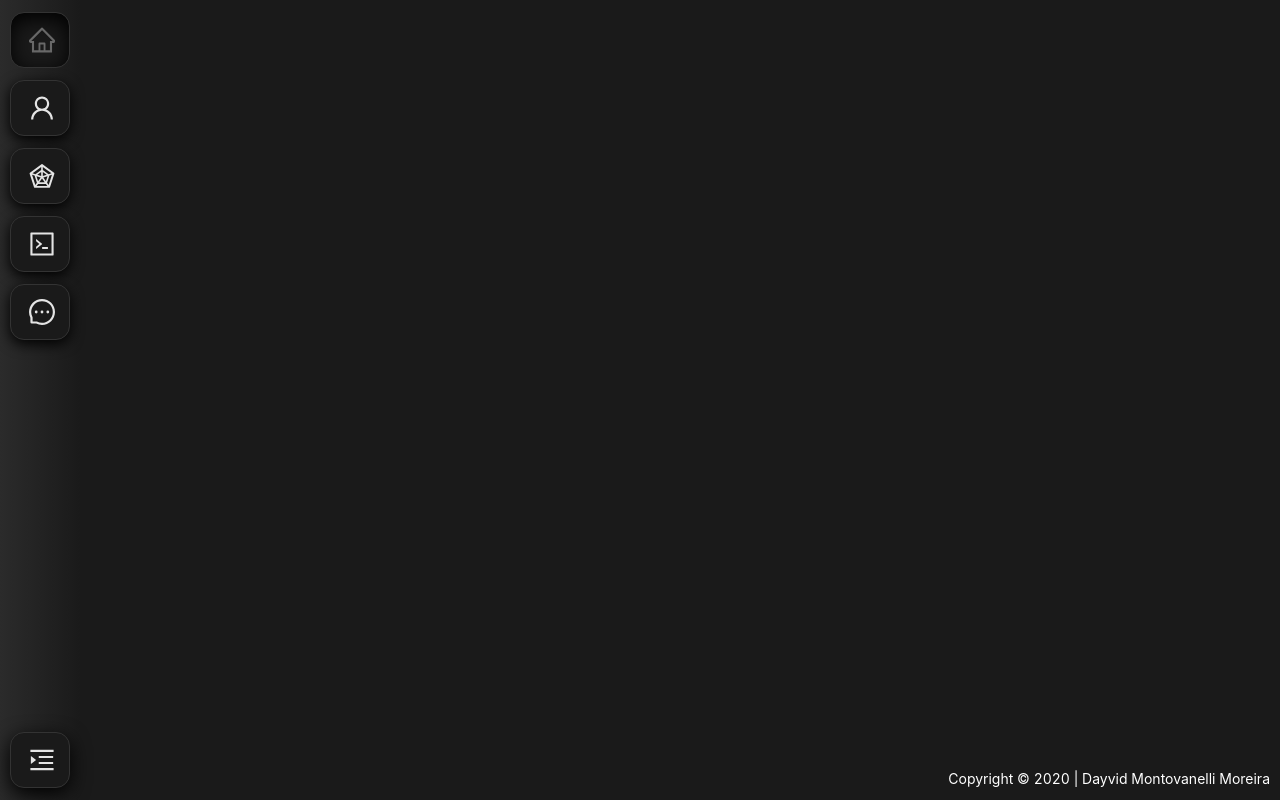
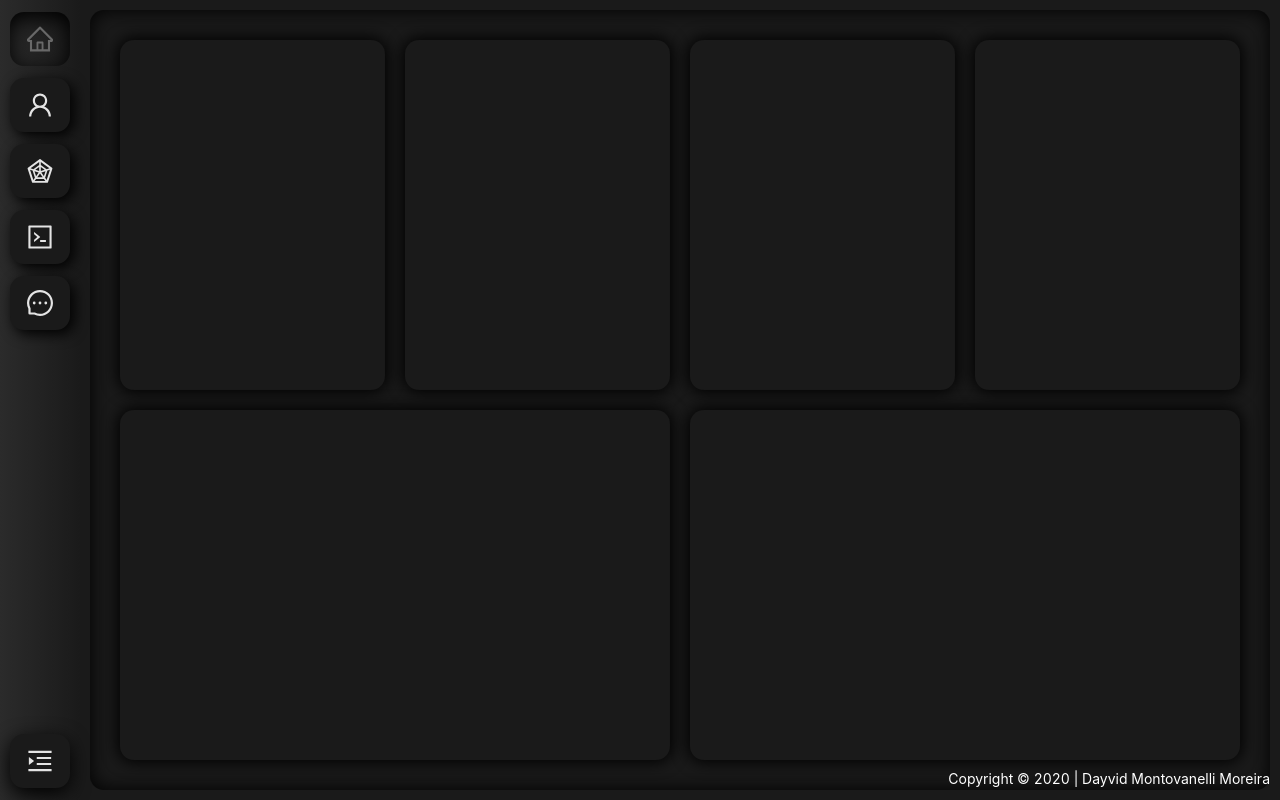
Before and after one commit to dayvidmoreira7/personal-portfolio, a React (Create React App) app: page / in a window 1280 px wide. Built offline with nearby package versions, Linux system fonts and the light colour scheme.

Commit message:
pages skeleton

```diff
--- a/src/components/SideBar/styles.css
+++ b/src/components/SideBar/styles.css
@@ -24,12 +24,15 @@
   display: flex;
   align-items: center;
   cursor: pointer;
-  padding: 14px 17.5px;
+  padding: 14px 17px;
   margin: 12px 10px;
-  border: 1px solid rgb(51, 51, 51);
+  /* border: 1px solid rgb(51, 51, 51); */
   border-radius: 14px;
-  box-shadow: 0px 4px 14px 0px black;
-  transition: .2s;
+  box-shadow: 4px 4px 14px 0px black;
+  transition: .3s;
+}
+#sidebar nav ul li:hover {
+  box-shadow: 0px 0px 6px 0px black;
 }
 #sidebar nav ul li svg {
   fill: rgb(228, 228, 228);
@@ -47,6 +50,7 @@
 
 #sidebar nav ul li.active {
   box-shadow: inset 0px 6px 20px 0px black;
+  background-color: rgba(0, 0, 0, 0);
 }
 #sidebar nav ul li.active svg {
   fill: rgb(104, 104, 104);
--- a/src/pages/Home/index.jsx
+++ b/src/pages/Home/index.jsx
@@ -1,8 +1,8 @@
 import React from 'react';
-// import {
-//   Col,
-//   Row,
-// } from 'antd';
+import {
+  Col,
+  Row,
+} from 'antd';
 import {
   SideBar,
 } from '../../components';
@@ -13,7 +13,40 @@ const Home = () => {
     <div id="landing">
       <SideBar activeTab="inicio" className="test"/>
       <div className="landing-content">
+        <div className="content">
+          <Row>
+            <Col md={6} xs={12}>
+              <div className="item">
 
+              </div>
+            </Col>
+            <Col md={6} xs={12}>
+              <div className="item">
+
+              </div>
+            </Col>
+            <Col md={6} xs={12}>
+              <div className="item">
+
+              </div>
+            </Col>
+            <Col md={6} xs={24}>
+              <div className="item">
+
+              </div>
+            </Col>
+            <Col md={12} xs={24}>
+              <div className="item">
+
+              </div>
+            </Col>
+            <Col md={12} xs={24}>
+              <div className="item">
+
+              </div>
+            </Col>
+          </Row>
+        </div>
       </div>
     </div>
   );
--- a/src/pages/Home/styles.css
+++ b/src/pages/Home/styles.css
@@ -8,4 +8,26 @@
 #landing .landing-content {
   width: 100%;
   height: 100%;
+  padding: 10px;
 }
+#landing .landing-content .content {
+  width: 100%;
+  height: 100%;
+  box-shadow: inset 0px 0px 20px 0px black;
+  border-radius: 14px;
+  padding: 20px;
+}
+#landing .landing-content .ant-row {
+  height: 100%;
+}
+#landing .landing-content .ant-col {
+  height: 50%;
+  padding: 10px;
+}
+#landing .landing-content .ant-col .item {
+  width: 100%;
+  height: 100%;
+  box-shadow: 0px 0px 16px 2px black;
+  border-radius: 14px;
+  padding: 20px;
+}
```
